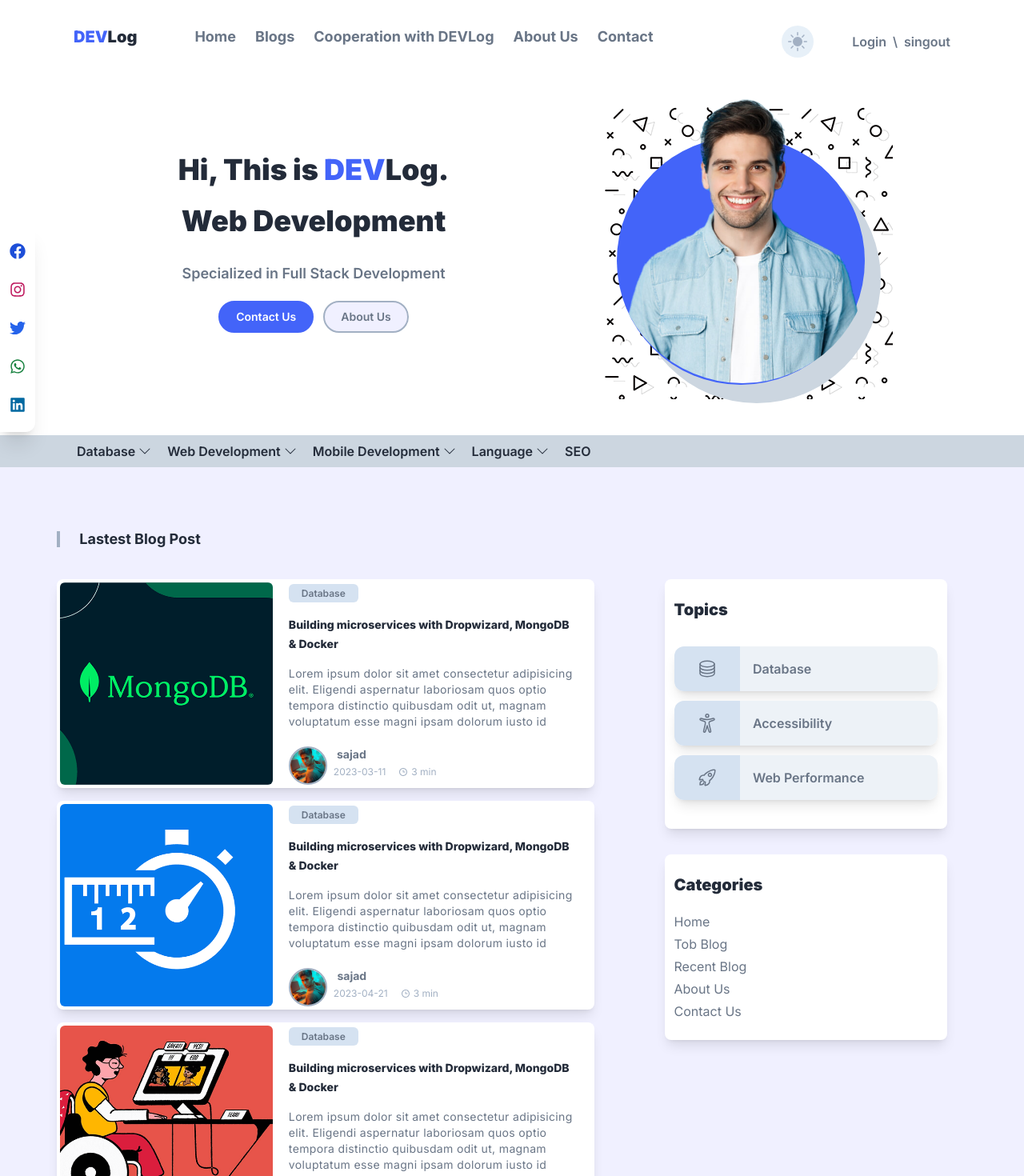
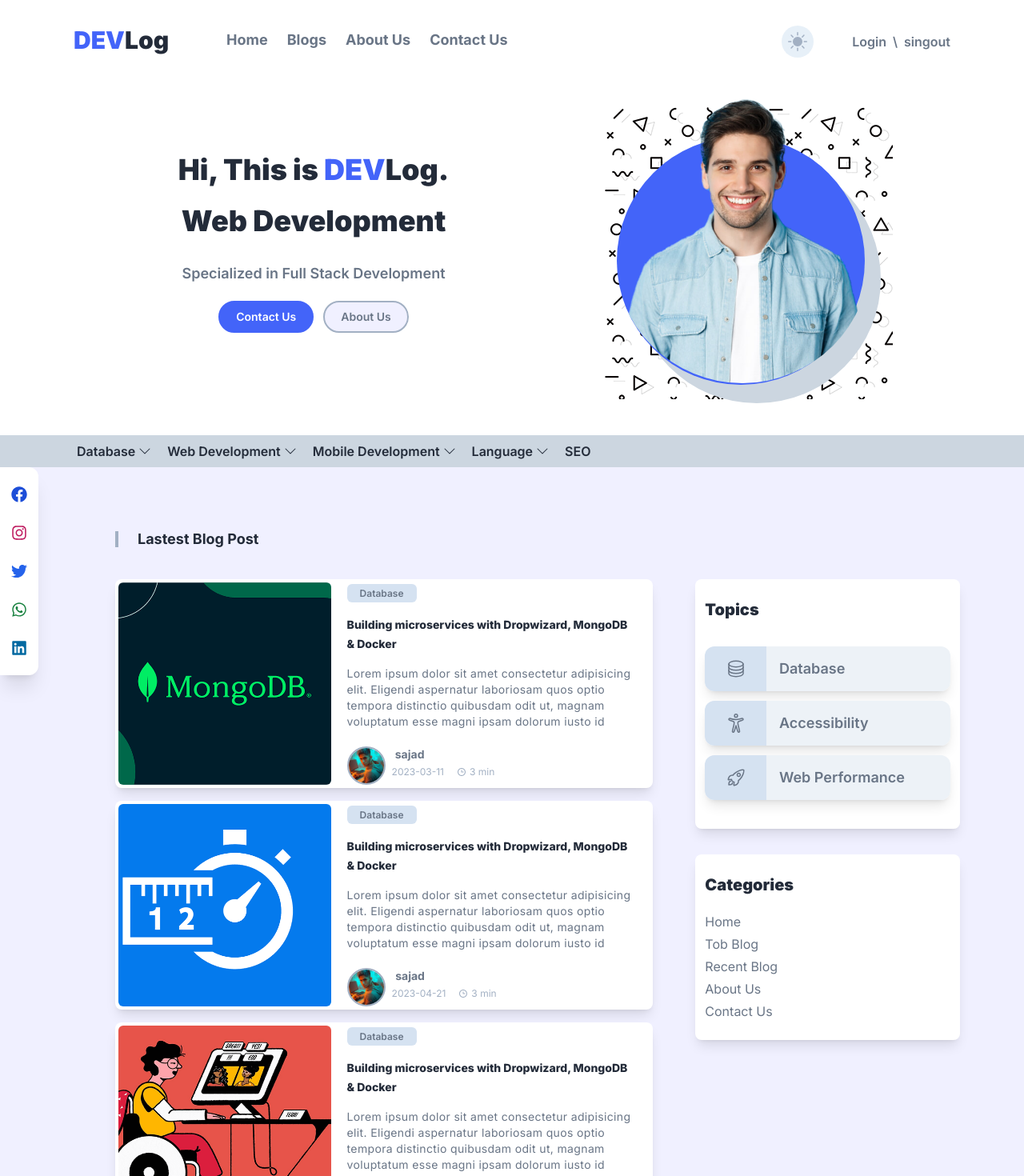
Before and after one commit to sdy2000/dev-log, a React (Create React App) app: page / in a window 1280 px wide. Shown: the top 1470 px of the page at 80% size. Built offline with nearby package versions, Linux system fonts and the light colour scheme.

Commit message:
Update HomeLagout

```diff
--- a/src/assets/global.css
+++ b/src/assets/global.css
@@ -21,7 +21,7 @@
         @apply text-base text-lfs dark:text-dfs transition-all duration-300 hover:text-accent dark:hover:text-accent
     }
     .desktop-nav li{
-        @apply text-lg font-bold text-lfs dark:text-dfs hover:text-accent dark:hover:text-accent transition-all duration-300
+        @apply xl:text-lg font-bold text-lfs dark:text-dfs hover:text-accent dark:hover:text-accent transition-all duration-300
     }
     .accounting li{
         @apply font-semibold text-lfs dark:text-dfs hover:text-accent dark:hover:text-accent transition-all duration-300
--- a/src/components/button/TopicButton.jsx
+++ b/src/components/button/TopicButton.jsx
@@ -5,12 +5,17 @@ const TopicButton = ({ topicName, topicIcon }) => {
     const [onHover, setOnHover] = useState(false)
 
     return (
-        <Link to='#' className='grid grid-cols-8 my-3 rounded-xl shadow-lg overflow-hidden' onMouseOver={()=>{setOnHover(true)}} onMouseOut={()=>{setOnHover(false)}}>
+        <Link to='#'
+            className='grid grid-cols-8 my-3 rounded-xl shadow-lg overflow-hidden'
+            onMouseOver={() => { setOnHover(true) }} onMouseOut={() => { setOnHover(false) }}>
             <div className={`${onHover ? 'bg-accent' : ' bg-lap dark:bg-lfs '}
             col-span-2 text-2xl text-lfs dark:text-lap p-4 flex justify-center items-center transition-all duration-300`}>
                 {topicIcon}
             </div>
-            <p className='col-span-6 font-semibold text-lfs dark:text-dfs bg-dfp dark:bg-lfp flex justify-start items-center pl-4'>{topicName}</p>
+            <p
+                className='col-span-6 text-sm xl:text-lg font-semibold text-lfs dark:text-dfs bg-dfp dark:bg-lfp flex justify-start items-center pl-4'>
+                {topicName}
+            </p>
         </Link>
     )
 }
--- a/src/parts/Footer.jsx
+++ b/src/parts/Footer.jsx
@@ -47,7 +47,7 @@ const Footer = () => {
       <div className='mt-4 pb-3 md:hidden'>
         <SocialBox styles={'socail-icons flex items-center justify-center gap-5'} />
       </div>
-      <p className="text-lfp dark:text-dfp text-center pb-4 md:mt-4">&copy; Copyright 2022 <a href="/#"><span className='text-accent'>DEV</span>Log</a></p>
+      <p className="text-lfp dark:text-dfp text-center pb-4 md:mt-4">&copy; Copyright 2023 <a href="/#"><span className='text-accent'>DEV</span>Log</a></p>
     </footer>
   )
 }
--- a/src/parts/Header.jsx
+++ b/src/parts/Header.jsx
@@ -73,16 +73,15 @@ const Header = () => {
             <div className='container'>
                 <nav className='navbar flex justify-between items-start gap-3 p-3 md:pt-8'>
                     <div className='flex justify-center items-center gap-6'>
-                        <a className='logo text-lfp dark:text-dfp text-xl font-black' href="/">
+                        <a className='logo text-lfp dark:text-dfp text-xl xl:text-3xl font-black' href="/">
                             <span className='text-accent'>DEV</span>
                             Log
                         </a>
                         <ul className='desktop-nav  hidden lg:flex justify-center items-center gap-6 ml-12'>
                             <li><Link to="#">Home</Link></li>
                             <li><Link to="#">Blogs</Link></li>
-                            <li><Link to="#">Cooperation with DEVLog</Link></li>
                             <li><Link to="#">About Us</Link></li>
-                            <li><Link to="#">Contact</Link></li>
+                            <li><Link to="#">Contact Us</Link></li>
                         </ul>
                     </div>
 
--- a/src/parts/home/HomeLayout.jsx
+++ b/src/parts/home/HomeLayout.jsx
@@ -13,14 +13,16 @@ const HomeLayout = () => {
                 <TopBar />
             )}
             <BottonNavBar />
-            <div className='hidden md:inline-block fixed left-0 top-[35%] z-20 bg-lbp dark:bg-dbp px-1 py-4 rounded-r-xl shadow-xl'>
-                <SocialBox styles={'socail-icons flex flex-col items-center justify-center gap-3'} />
-            </div>
-            <div className='grid grid-cols-11 pb-12  bg-lbs dark:bg-dbs max-w-7xl m-auto'>
-                <div className='col-span-11 lg:col-span-7'>
+            <div className='grid grid-cols-12 pb-12  bg-lbs dark:bg-dbs max-w-7xl m-auto'>
+                <div className='hidden md:inline col-span-1'>
+                    <div className='sticky top-60 w-12 z-20 bg-lbp dark:bg-dbp px-1 py-4 rounded-r-xl shadow-xl'>
+                        <SocialBox styles={'socail-icons flex flex-col items-center justify-center gap-3'} />
+                    </div>
+                </div>
+                <div className='col-span-12 lg:col-span-7'>
                     <Outlet />
                 </div>
-                <div className='col-span-11 lg:col-span-4 mr-20 mt-[140px]'>
+                <div className='col-span-12 lg:col-span-4 lg:mr-16 mt-[140px]'>
                     <div className='md:sticky relative top-5 mx-auto'>
                         <div className='aside sm:mx-[20%] lg:mx-0'>
 
```
